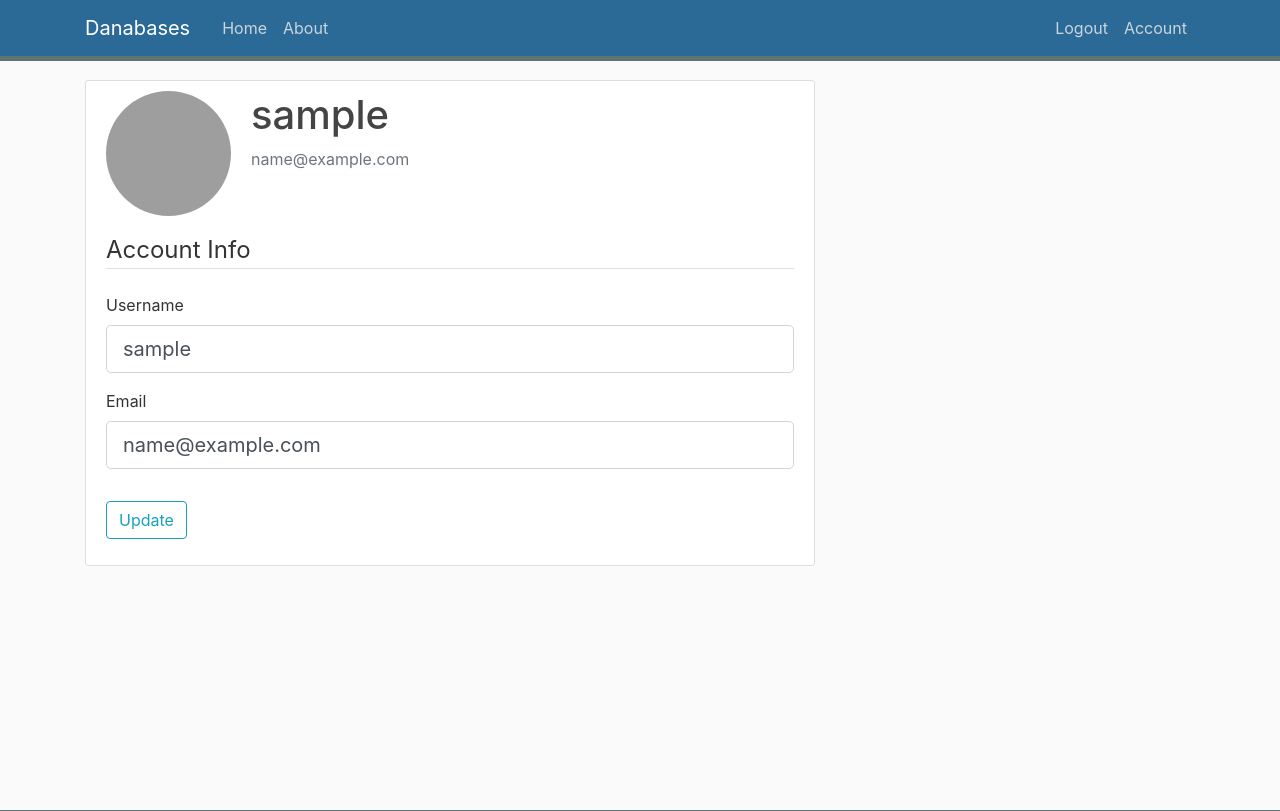
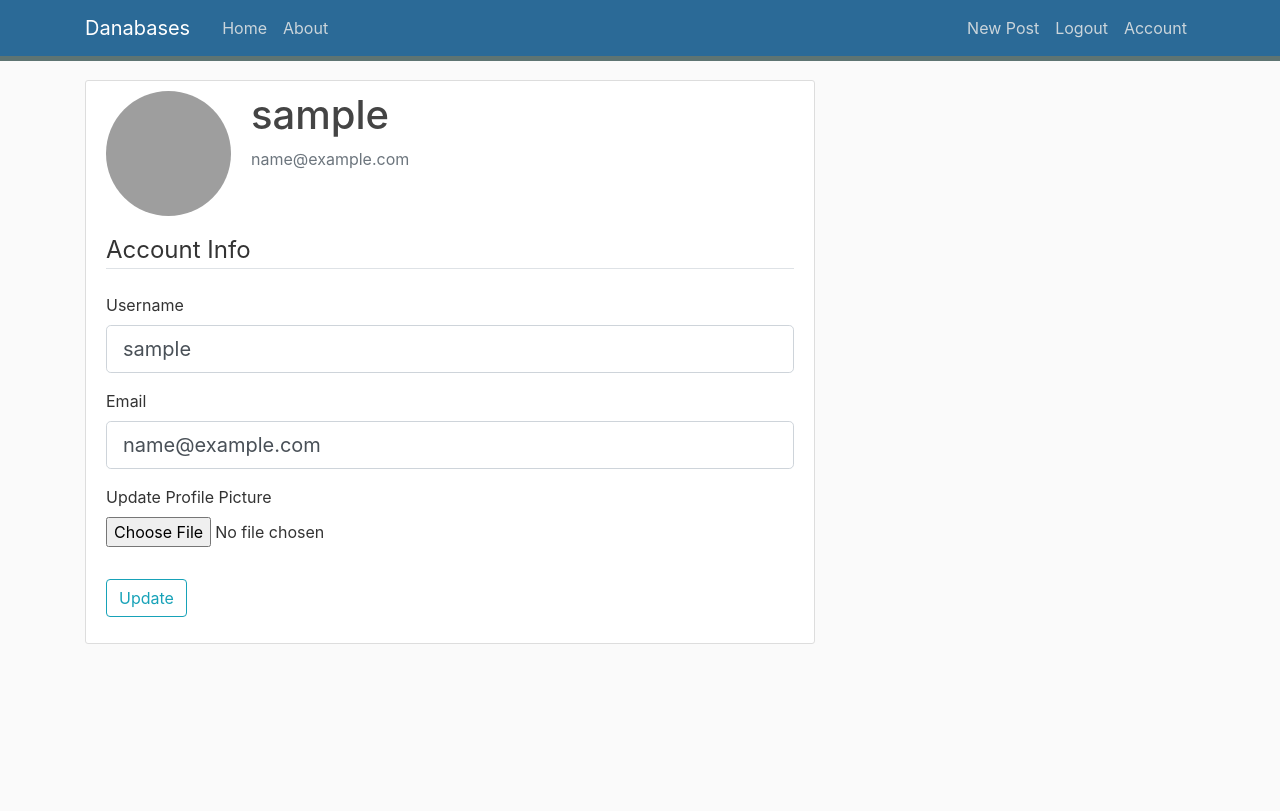
Before and after one commit to D-Bits/Flask-Blog, a Flask app: page /account in a window 1280 px wide. Shown: the top 811 px of the page. Run offline with Flask 2, Linux system fonts and the light colour scheme; the visitor is signed in with stand-in values (Sample User, id 1); data comes from the database, SQL or seed files in the repository; some libraries are stand-ins or nearby versions; grey boxes are pictures that could not be loaded.

Commit message:
Added posts CRUD.

```diff
--- a/blog/forms.py
+++ b/blog/forms.py
@@ -1,6 +1,7 @@
 from flask_wtf import FlaskForm
+from flask_wtf.file import FileField, FileAllowed
 from flask_login import current_user
-from wtforms import StringField, PasswordField, SubmitField, BooleanField
+from wtforms import StringField, PasswordField, SubmitField, BooleanField, TextAreaField
 from wtforms.validators import DataRequired, Length, Email, EqualTo, ValidationError
 from blog.models import User
 
@@ -47,6 +48,7 @@ class UpdateAccountInfo(FlaskForm):
 
     username = StringField('Username', validators=[DataRequired(), Length(min=2, max=25)])
     email = StringField('Email', validators=[DataRequired(), Email()])
+    picture = FileField('Update Profile Picture', validators=[FileAllowed(['jpg', 'png'])])
     submit = SubmitField('Update')
 
     # Make sure username is unique
@@ -64,3 +66,11 @@ class UpdateAccountInfo(FlaskForm):
             user = User.query.filter_by(email=email.data).first()
             if user:
                 raise ValidationError('That email is already taken. Please choose a different one.')
+
+
+# Form for creating new posts
+class PostForm(FlaskForm):
+
+    title = StringField('Title', validators=[DataRequired()])
+    content = TextAreaField('Content', validators=[DataRequired()])
+    submit = SubmitField('Post')
--- a/blog/models.py
+++ b/blog/models.py
@@ -23,20 +23,18 @@ class User(db.Model, UserMixin):
     # Define how objects are printed out
     def __repr__(self):
 
-        return f"User('{self.username}', '{self.email}', '{self.image_file}')"
-
-
+        return f"User('{self.username}', '{self.email}', '{self.profile_image_file_name}')"
 
 
 class Post(db.Model):
 
     id = db.Column(db.Integer, primary_key=True)
     user_id = db.Column(db.Integer, db.ForeignKey('user.id'), nullable=False)
-    title = username = db.Column(db.String(120), nullable=False)
+    title = db.Column(db.String(120), nullable=False)
     date_posted = db.Column(db.DateTime, nullable=False, default=datetime.utcnow)
     content = db.Column(db.Text, nullable=False)
 
     # Define how objects are printed out
     def __repr__(self):
 
-        return f"User('{self.title}', '{self.date_posted}')"
+        return f"Post('{self.title}', '{self.date_posted}')"
--- a/blog/routes.py
+++ b/blog/routes.py
@@ -1,29 +1,18 @@
-from flask import render_template, redirect, url_for, flash, request
+from flask import render_template, redirect, url_for, flash, request, abort
 from flask_login import login_user, current_user, logout_user, login_required
-from blog.forms import RegistrationForm, LoginForm, UpdateAccountInfo
+from PIL import Image
+from secrets import token_hex
+from os.path import splitext, join
+from blog.forms import RegistrationForm, LoginForm, UpdateAccountInfo, PostForm
 from blog import app, bcrypt, db
-from blog.models import User
-
-
-posts = [
-    {
-        "author": "Dana",
-        "title": "Post 1",
-        "content": "First post.",
-        "date_posted": "April 4th, 2020",
-    },
-    {
-        "author": "Jim Lahey",
-        "title": "Post 2",
-        "content": "Have a drinky poo!",
-        "date_posted": " April 2nd, 2020",
-    }
-]
+from blog.models import User, Post
 
 
 @app.route("/")
 @app.route("/home")
 def index():
+
+    posts = Post.query.all()
 
     return render_template('index.html', title='Home', posts=posts)
 
@@ -83,6 +72,23 @@ def logout():
     return redirect(url_for('index'))
 
 
+# For saving user's profile pics
+def save_picture(form_picture):
+
+    # Generate hex code for pic
+    random_hex = token_hex(8)
+    _, f_ext = splitext(form_picture.filename)
+    picture_fn = random_hex + f_ext
+    picture_path = join(app.root_path, 'static/profile_pics', picture_fn)
+    # Resize image
+    output_size = (125, 125)
+    i = Image.open(form_picture)
+    i.thumbnail(output_size)
+    i.save(picture_path)
+
+    return picture_fn
+
+
 # Route for user's account page
 @app.route('/account', methods=["GET", "POST"])
 @login_required
@@ -91,6 +97,10 @@ def account():
     form = UpdateAccountInfo()
     # Logic for updating user account info
     if form.validate_on_submit():
+
+        if form.picture.data:
+            picture_file = save_picture(form.picture.data)
+            current_user.profile_image_file_name = form.username.data
 
         current_user.username = form.username.data
         current_user.email = form.email.data
@@ -107,4 +117,59 @@ def account():
 
     image_file = url_for('static', filename='profile_pics/' + current_user.profile_image_file_name)
 
-    return render_template('account.html', title="Account", image_file=image_file, form=form)
+    return render_template('account.html', title="My Account", image_file=image_file, form=form)
+
+
+# Route for creating new posts
+@app.route("/post/new", methods=["GET", "POST"])
+@login_required
+def new_post():
+
+    form = PostForm()
+
+    if form.validate_on_submit():
+
+        post = Post(title=form.title.data, content=form.content.data, author=current_user)
+        db.session.add(post)
+        db.session.commit()
+        flash('Your post has been created!', 'success')
+        return redirect(url_for('index'))
+
+    return render_template('create_post.html', title='New Post', form=form, legend="New Post")
+
+
+# Route for using individual posts
+@app.route('/post/<int:post_id>')
+def individual_post(post_id):
+
+    post = Post.query.get_or_404(post_id)
+
+    return render_template('post.html', title=post.title, post=post)
+
+
+# Update existing posts
+@app.route('/post/<int:post_id>/update', methods=["GET", "POST"])
+@login_required
+def update_post(post_id):
+
+    post = Post.query.get_or_404(post_id)
+
+    if post.author != current_user:
+        abort(403)
+
+    form = PostForm()
+
+    if form.validate_on_submit():
+        # Ensure fields are already populated w/ current post data
+        post.title = form.title.data
+        post.content = form.content.data
+        db.session.commit()
+
+        flash("Your post has been updated", 'success')
+        return redirect(url_for('individual_post', post_id=post.id))
+
+    elif request.method == "GET":
+        form.title.data = post.title
+        form.content.data = post.content
+
+    return render_template('create_post.html', title='Update Post', form=form, legend="Update Post")
--- a/blog/templates/account.html
+++ b/blog/templates/account.html
@@ -13,9 +13,9 @@
 
         <!--Begin form-->
 
-            <form action="" method="post">
+            <form action="" method="post" enctype="multipart/form-data">
                 <!--Add CSRF token-->
-                {{ form.hidden_tag() }}
+                {{ form.csrf_token }}
                 <fieldset class="form-group">
                     <legend class="border-bottom mb-4">Account Info</legend>
 
@@ -49,11 +49,22 @@
                         {% endif %}
                     </div>
 
+                    <!--Update profile pic-->
+                    <div class="form-group">
+                        {{form.picture.label()}}
+                        {{form.picture(class="form-control-file")}}
+                        {% if form.picture.errors %}
+                            {% for error in form.picture.errors %}
+                                <span>{{ error }}</span>
+                            {% endfor %}
+                        {% endif %}
+                    </div>
+
                 </fieldset>
                 <div class="form-group">
                     {{ form.submit(class="btn btn-outline-info") }}
                 </div>
-            </form>
+            </form> <!--End form-->
 
     </div>
 
--- a/blog/templates/layout.html
+++ b/blog/templates/layout.html
@@ -33,6 +33,7 @@
             <!-- Navbar Right Side -->
             {% if current_user.is_authenticated %}
               <div class="navbar-nav">
+                <a class="nav-item nav-link" href="{{ url_for('new_post') }}">New Post</a>
                 <a class="nav-item nav-link" href="{{ url_for('logout') }}">Logout</a>
                 <a class="nav-item nav-link" href="{{ url_for('account') }}">Account</a>
               </div>
--- a/blog/templates/login.html
+++ b/blog/templates/login.html
@@ -6,7 +6,7 @@
     <div class="content-section">
         <form action="" method="post">
             <!--Add CSRF token-->
-            {{ form.hidden_tag() }}
+            {{ form.csrf_token }}
             <fieldset class="form-group">
                 <legend class="border-bottom mb-4">Login</legend>
 
--- a/blog/templates/register.html
+++ b/blog/templates/register.html
@@ -5,7 +5,7 @@
 
      <div class="content-section">
         <form method="POST" action="">
-            {{ form.hidden_tag() }}
+            {{ form.csrf_token }}
             <fieldset class="form-group">
                 <legend class="border-bottom mb-4">Join Today</legend>
                 <div class="form-group">
```
Also changed, not shown: blog/templates/create_post.html (added, +42 -0 lines), blog/templates/index.html (+4 -5 lines), blog/templates/post.html (added, +18 -0 lines).
